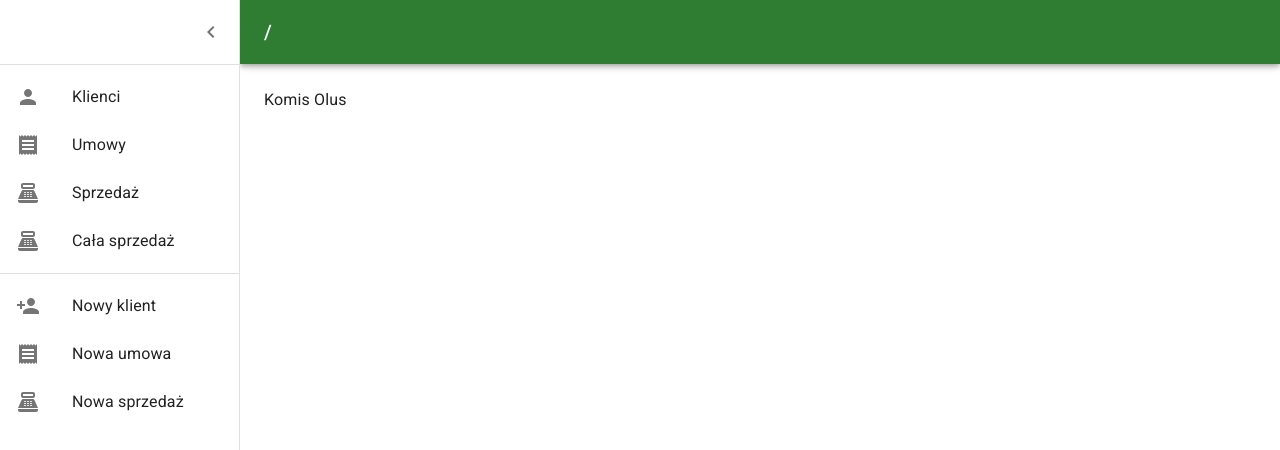
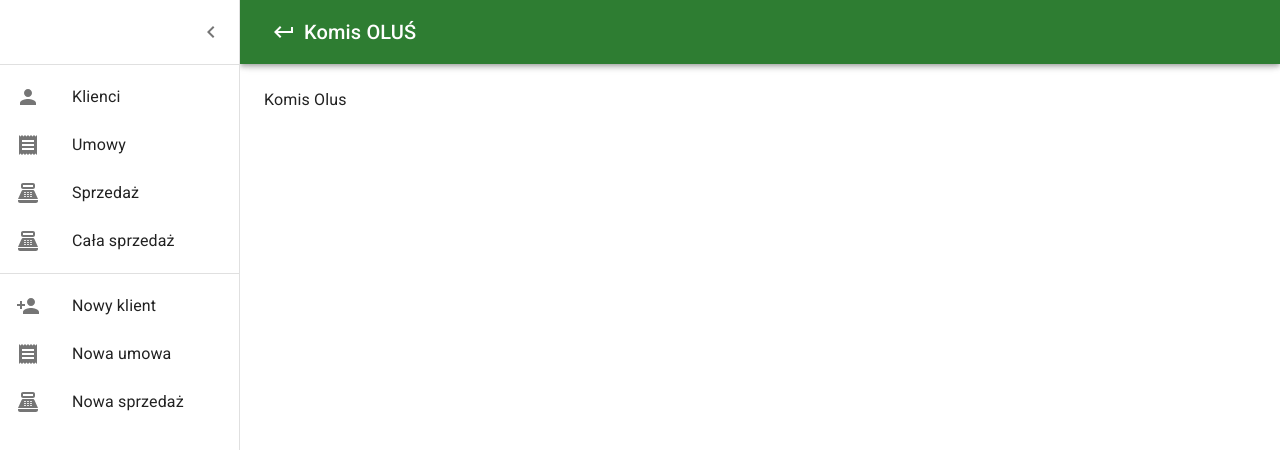
Before and after one commit to gandalf113/komis-olus-desktop2, a React (Create React App) app: page / in a window 1280 px wide. Shown: the top 450 px of the page. Built offline with nearby package versions, Linux system fonts and the light colour scheme.

Commit message:
Navigating back

```diff
--- a/src/screens/ContractDetailScreen.js
+++ b/src/screens/ContractDetailScreen.js
@@ -114,23 +114,18 @@ const ContractDetailScreen = () => {
 
     return (
         <div>
-            <Box sx={{ display: 'flex', alignItems: 'end', gap: 6 }}>
+            <Box sx={{ display: 'flex', justifyContent: 'space-between', alignItems: 'end', gap: 6 }}>
                 <Box>
                     <Typography align='justify' variant="body1" fontSize={21}>
-                        Umowa nr. {contract.id_umowy}
+                        Umowa nr. {contract.id_umowy} - {client.skrot}
                     </Typography>
                     <Typography align='justify' variant="body2" fontSize={21}>
-                        {fullDateToString(contract.data)}
                     </Typography>
                 </Box>
-                <Box>
-                    <Typography align='justify' variant="body1" fontSize={21}>
-                        {client.skrot}
+                    <Typography align='justify' variant="body2" fontSize={21}>
+                        {client.imie} {client.nazwisko}, {fullDateToString(contract.data)}
+
                     </Typography>
-                    <Typography align='justify' variant="body2" fontSize={21}>
-                        {client.imie} {client.nazwisko}
-                    </Typography>
-                </Box>
                 {/* <Typography sx={{ mb: 1 }}>{contract.data}</Typography> */}
             </Box>
             <Box sx={{ mb: 2, display: 'flex', alignItems: 'end', gap: 1 }}>
--- a/src/screens/Drawer.js
+++ b/src/screens/Drawer.js
@@ -16,6 +16,7 @@ import Typography from '@mui/material/Typography';
 import Divider from '@mui/material/Divider';
 import IconButton from '@mui/material/IconButton';
 import MenuIcon from '@mui/icons-material/Menu';
+import KeyboardReturnIcon from '@mui/icons-material/KeyboardReturn';
 import PersonIcon from '@mui/icons-material/Person';
 import ReceiptIcon from '@mui/icons-material/Receipt';
 import PersonAddIcon from '@mui/icons-material/PersonAdd';
@@ -104,8 +105,8 @@ export default function PersistentDrawerLeft({ renderScreen }) {
         setOpen(false);
     };
 
-    const changeScreen = (screenName) => {
-        dispatch(setScreen(screenName))
+    const handleGoBack = () => {
+        navigate(-1);
     }
 
     return (
@@ -118,13 +119,18 @@ export default function PersistentDrawerLeft({ renderScreen }) {
                         aria-label="open drawer"
                         onClick={handleDrawerOpen}
                         edge="start"
-                        sx={{ mr: 2, ...(open && { display: 'none' }) }}
+                        sx={{ mr: 0, ...(open && { display: 'none' }) }}
                     >
                         <MenuIcon />
                     </IconButton>
+                    <IconButton
+                        onClick={handleGoBack}
+                        color="inherit">
+                        <KeyboardReturnIcon />
+                    </IconButton>
                     <Typography variant="h6" noWrap component="div">
-                        {/* Komis OLUŚ - {navbarTitle} */}
-                        {location.pathname}
+                        Komis OLUŚ
+                        {/* {location.pathname} */}
                     </Typography>
                 </Toolbar>
             </AppBar>
```
